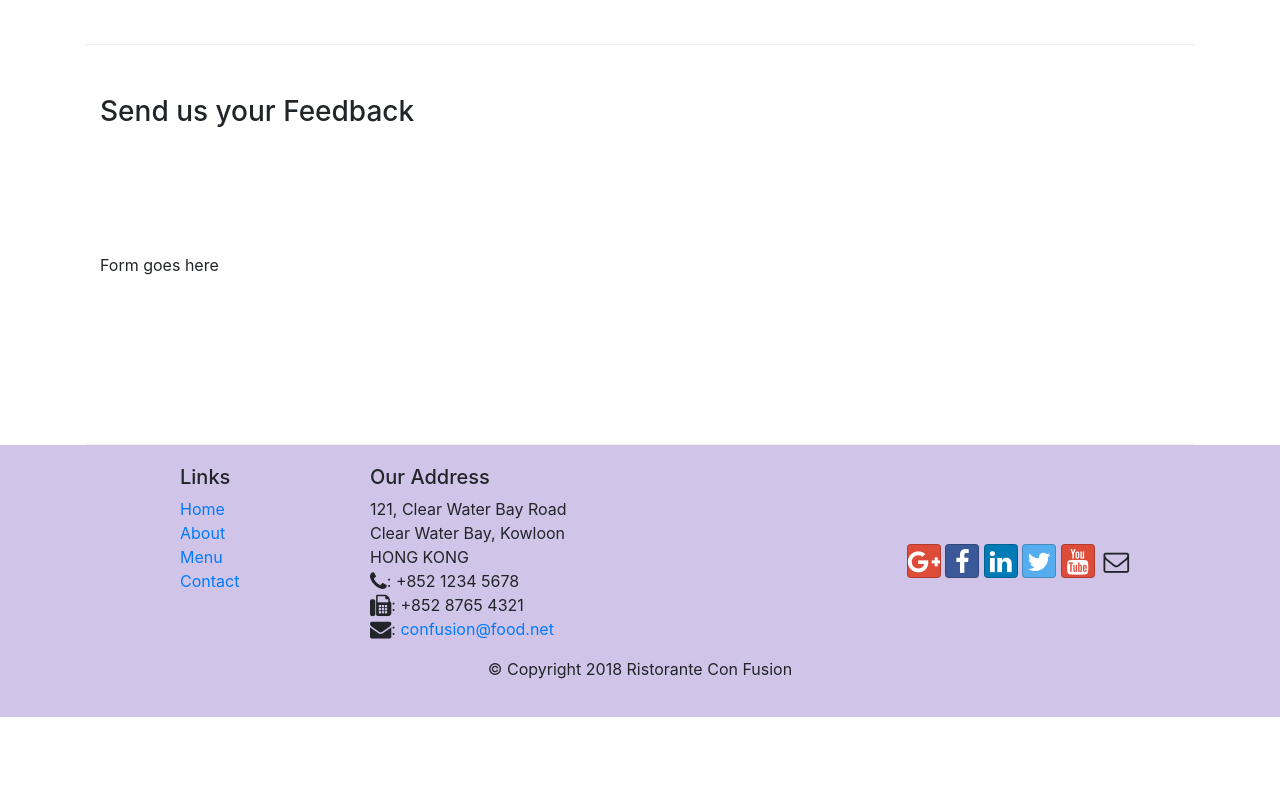
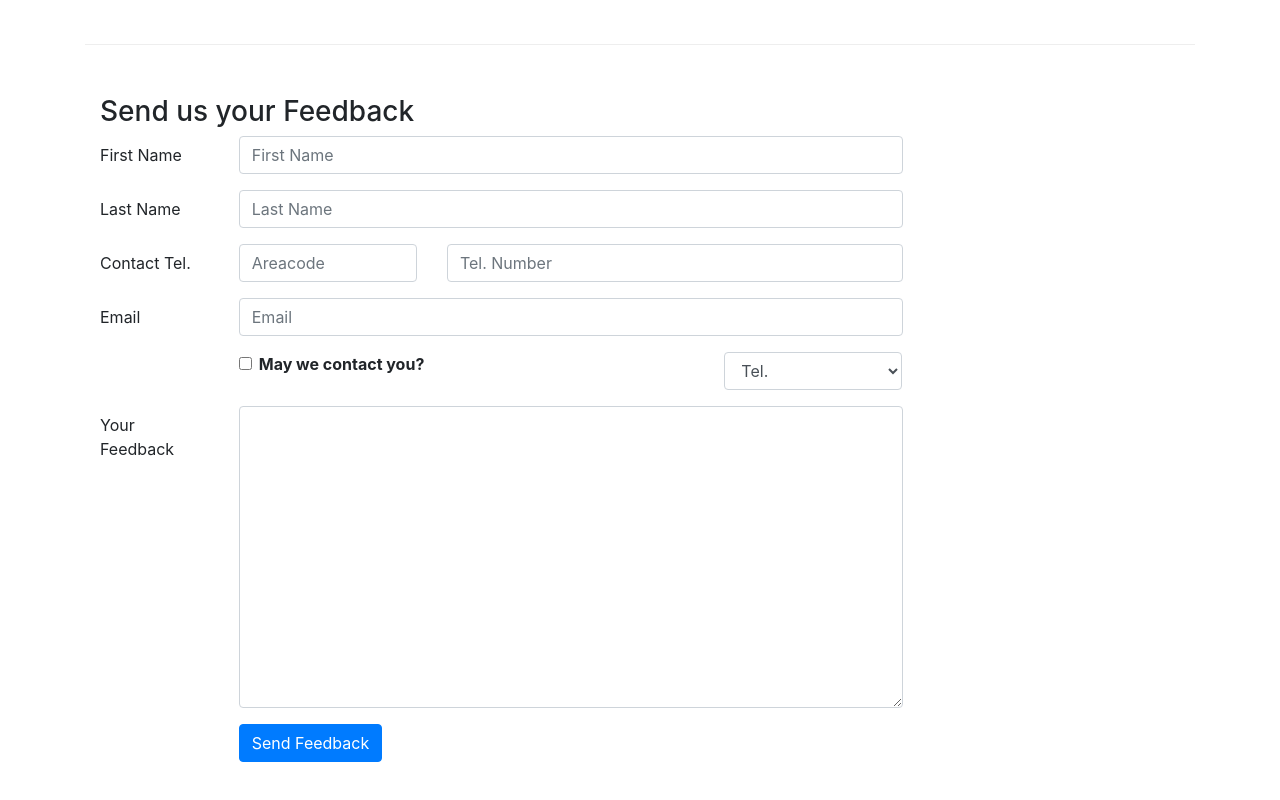
Before and after one commit to vk0808/conFusion, a website: page contactus.html in a window 1280 px wide. Shown: the part 820-1620 px from the top of the page. Before the commit the page ends 1537 px from the top, so only its background shows below. Drawn offline with nearby package versions, Linux system fonts and the light colour scheme.

Commit message:
added forms

```diff
--- a/contactus.html
+++ b/contactus.html
@@ -92,9 +92,62 @@
               <h3>Send us your Feedback</h3>
            </div>
             <div class="col-12 col-md-9">
-                Form goes here
+                <form>
+                    <div class="form-group row">
+                        <label class="col-md-2 col-form-label" for="firstname">First Name</label>
+                        <div class="col-md-10">
+                            <input class="form-control" id="firstname" type="text" name="firstname" placeholder="First Name">
+                        </div>
+                    </div>
+                    <div class="form-group row">
+                        <label class="col-md-2 col-form-label" for="lastname">Last Name</label>
+                        <div class="col-md-10">
+                            <input class="form-control" id="lastname" type="text" name="lastname" placeholder="Last Name">
+                        </div>
+                    </div>
+                    <div class="form-group row">
+                        <label class="col-12 col-md-2 col-form-label" for="telnum">Contact Tel.</label>
+                        <div class="col-5 col-md-3">
+                            <input class="form-control" id="areacode" type="tel" name="areacode" placeholder="Areacode">
+                        </div>
+                        <div class="col-7 col-md-7">
+                            <input class="form-control" id="telnum" type="tel" name="telnum" placeholder="Tel. Number">
+                        </div>
+                    </div>
+                    <div class="form-group row">
+                        <label class="col-md-2 col-form-label" for="emailid">Email</label>
+                        <div class="col-md-10">
+                            <input class="form-control" id="emailid" type="text" name="emailid" placeholder="Email">
+                        </div>
+                    </div>
+                    <div class="form-group row">
+                        <div class="col-md-6 offset-md-2">
+                            <div class="form-check">
+                                <input class="form-check-input" id="approve" type="checkbox" name="approve" value="">
+                                <label class="form-check-label" for="approve"><strong>May we contact you?</strong></label>
+                            </div>
+                        </div>
+                        <div class="col-md-3 offset-md-1">
+                            <select class="form-control">
+                                <option>Tel.</option>
+                                <option>Email</option>
+                            </select>
+                        </div>
+                    </div>
+                    <div class="form-group row">
+                        <label class="col-md-2 col-form-label" for="feedback">Your Feedback</label>
+                        <div class="col-md-10">
+                            <textarea class="form-control" id="feedback" name="feedback" rows="12"></textarea>
+                        </div>
+                    </div>
+                    <div class="form-group row">
+                        <div class="col-md-10 offset-md-2">
+                            <button type="submit" class="btn btn-primary">Send Feedback</button>
+                        </div>
+                    </div>
+                </form>
             </div>
-             <div class="col-12 col-md">
+            <div class="col-12 col-md">
             </div>
        </div>
 
```
